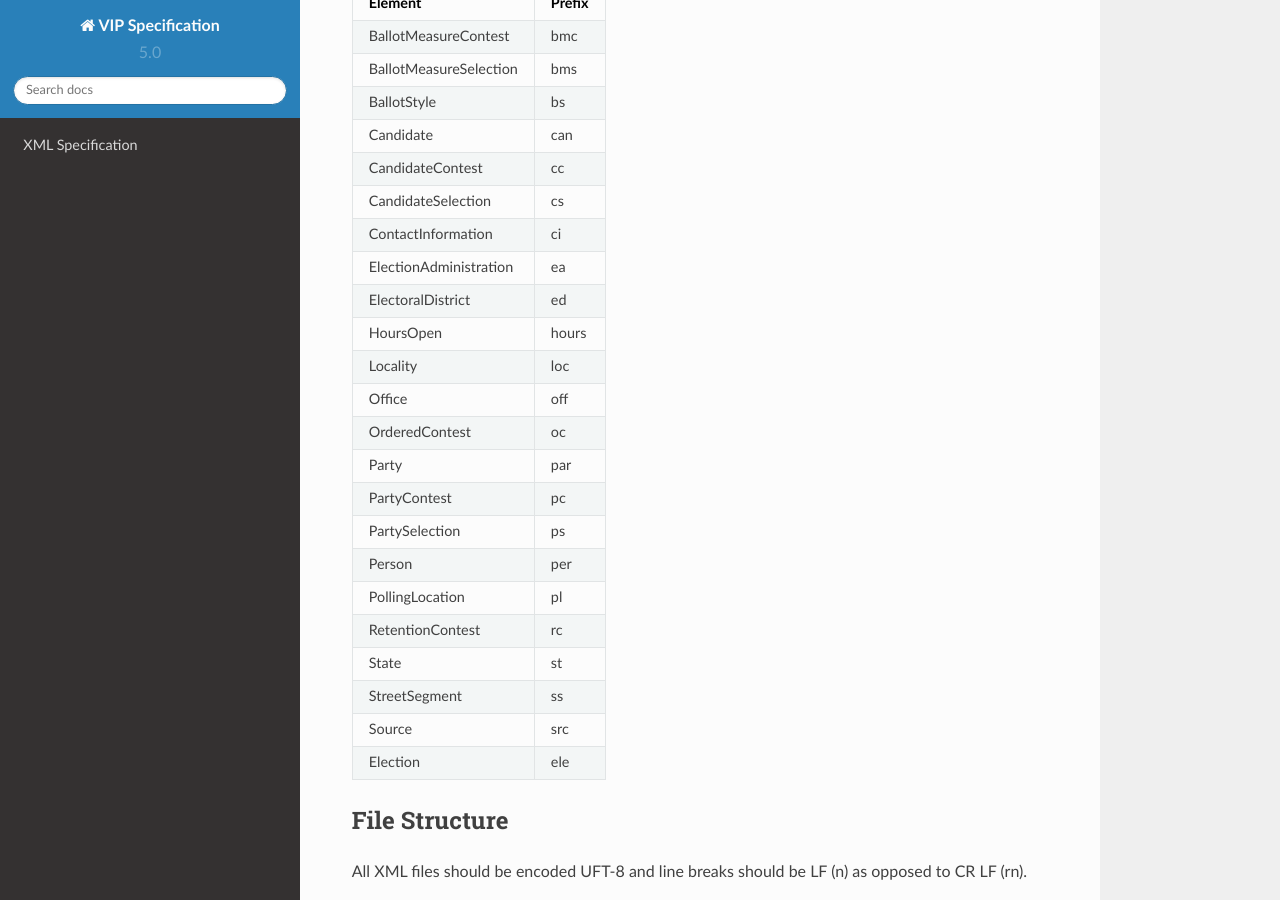
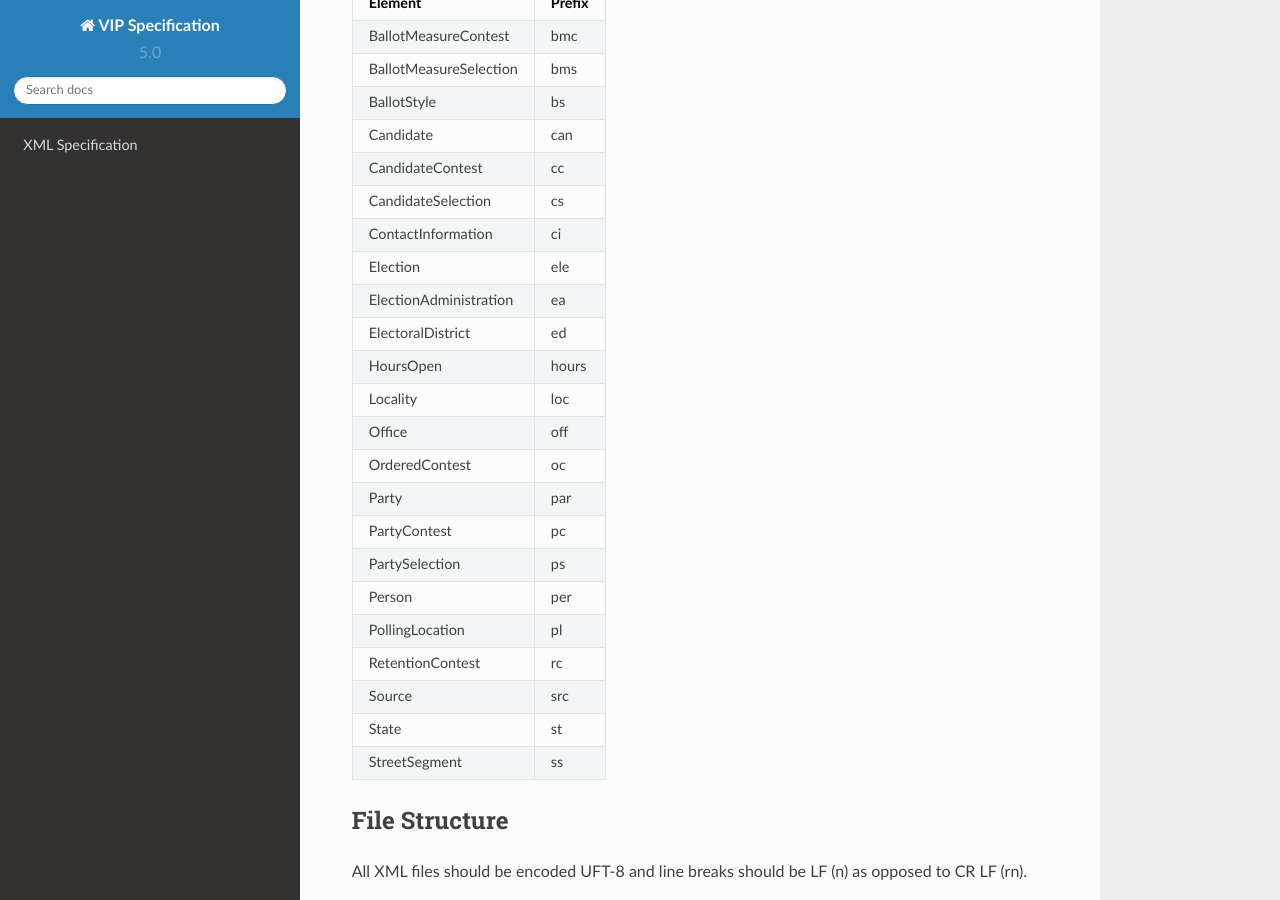
Before and after one commit to votinginfoproject/vip-specification, a Sphinx documentation site: the page built from docs/xml/xml_data_best_practices.rst, in a window 1280 px wide and 900 px high, scrolled down 469 px. Built offline with Sphinx 7.4.7 and the Read the Docs theme 2.0.0, drawn with Linux system fonts in a browser that asks for light colours; some of the changed lines change nothing that is shown.

Commit message:
Formatting fixes

```diff
--- a/docs/xml/xml_data_best_practices.rst
+++ b/docs/xml/xml_data_best_practices.rst
@@ -31,6 +31,8 @@ is a list of preferred prefixes by element:
 +----------------------------------------+---------------------------------------+
 | ContactInformation                     | ci                                    |
 +----------------------------------------+---------------------------------------+
+| Election                               | ele                                   |
++----------------------------------------+---------------------------------------+
 | ElectionAdministration                 | ea                                    |
 +----------------------------------------+---------------------------------------+
 | ElectoralDistrict                      | ed                                    |
@@ -55,13 +57,11 @@ is a list of preferred prefixes by element:
 +----------------------------------------+---------------------------------------+
 | RetentionContest                       | rc                                    |
 +----------------------------------------+---------------------------------------+
+| Source                                 | src                                   |
++----------------------------------------+---------------------------------------+
 | State                                  | st                                    |
 +----------------------------------------+---------------------------------------+
 | StreetSegment                          | ss                                    |
-+----------------------------------------+---------------------------------------+
-| Source                                 | src                                   |
-+----------------------------------------+---------------------------------------+
-| Election                               | ele                                   |
 +----------------------------------------+---------------------------------------+
 
 
```
